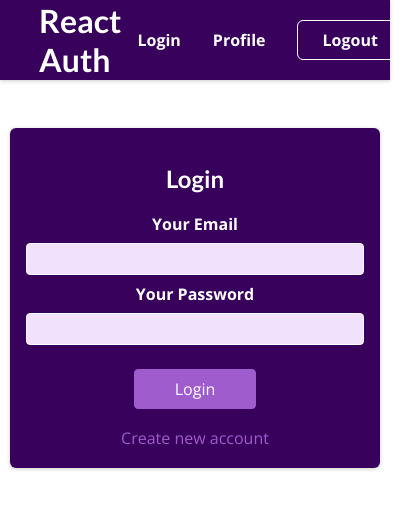
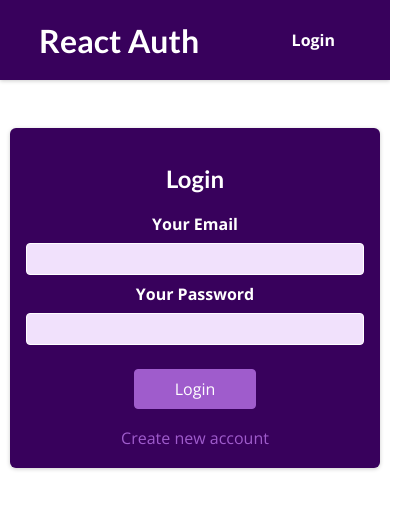
Before and after one commit to ashkalor/react-auth, a React (Create React App) app: page /auth in a window 390 px wide. Shown: the top 508 px of the page, 419 px wide, since content can reach past the window. Built offline with nearby package versions, Linux system fonts and the light colour scheme.

Commit message:
Added AuthContext and made MainNavigation responsive

```diff
--- a/src/components/Auth/AuthForm.js
+++ b/src/components/Auth/AuthForm.js
@@ -1,5 +1,5 @@
-import { useState, useRef } from "react";
-
+import { useState, useRef, useContext } from "react";
+import { AuthContext } from "../../store/auth-context";
 import classes from "./AuthForm.module.css";
 
 const AuthForm = () => {
@@ -7,6 +7,8 @@
   const [isLoading, setIsLoading] = useState(false);
   const emailInputRef = useRef();
   const passwordInputRef = useRef();
+
+  const authCtx = useContext(AuthContext);
 
   const submitHandler = (event) => {
     event.preventDefault();
@@ -45,7 +47,7 @@
         }
       })
       .then((data) => {
-        console.log(data);
+        authCtx.login(data.idToken);
       })
       .catch((err) => {
         alert(err.message);
--- a/src/components/Layout/MainNavigation.js
+++ b/src/components/Layout/MainNavigation.js
@@ -1,24 +1,35 @@
-import { Link } from 'react-router-dom';
+import { useContext } from "react";
+import { Link } from "react-router-dom";
+import { AuthContext } from "../../store/auth-context";
 
-import classes from './MainNavigation.module.css';
+import classes from "./MainNavigation.module.css";
 
 const MainNavigation = () => {
+  const authCtx = useContext(AuthContext);
+  const isLoggedin = authCtx.isLoggedIn;
+
   return (
     <header className={classes.header}>
-      <Link to='/'>
+      <Link to="/">
         <div className={classes.logo}>React Auth</div>
       </Link>
       <nav>
         <ul>
+          {!isLoggedin && (
             <li>
-            <Link to='/auth'>Login</Link>
+              <Link to="/auth">Login</Link>
             </li>
+          )}
+          {isLoggedin && (
             <li>
-            <Link to='/profile'>Profile</Link>
+              <Link to="/profile">Profile</Link>
             </li>
+          )}
+          {isLoggedin && (
             <li>
               <button>Logout</button>
             </li>
+          )}
         </ul>
       </nav>
     </header>
--- a/src/index.js
+++ b/src/index.js
@@ -1,12 +1,15 @@
-import ReactDOM from 'react-dom';
-import { BrowserRouter } from 'react-router-dom';
+import ReactDOM from "react-dom";
+import { BrowserRouter } from "react-router-dom";
 
-import './index.css';
-import App from './App';
+import "./index.css";
+import App from "./App";
+import AuthContextProvider from "./store/auth-context";
 
 ReactDOM.render(
-  <BrowserRouter>
-    <App />
-  </BrowserRouter>,
-  document.getElementById('root')
+  <AuthContextProvider>
+    <BrowserRouter>
+      <App />
+    </BrowserRouter>
+  </AuthContextProvider>,
+  document.getElementById("root")
 );
--- /dev/null
+++ b/src/store/auth-context.js
@@ -0,0 +1,33 @@
+import React, { useState } from "react";
+
+export const AuthContext = React.createContext({
+  token: "",
+  isLoggedIn: false,
+  login: (token) => {},
+  logout: () => {},
+});
+
+const AuthContextProvider = (props) => {
+  const [token, setToken] = useState(null);
+
+  const userIsLoggedIn = !!token;
+  const loginHandler = (token) => {
+    setToken(token);
+  };
+  const logoutHandler = () => {
+    setToken(null);
+  };
+  const contextValue = {
+    token: token,
+    isLoggedIn: userIsLoggedIn,
+    login: loginHandler,
+    logout: logoutHandler,
+  };
+
+  return (
+    <AuthContext.Provider value={contextValue}>
+      {props.children}
+    </AuthContext.Provider>
+  );
+};
+export default AuthContextProvider;
```
Also changed, not shown: 1 other file (tests, documents, lock files or other folders). Lines whose indentation alone changed are shown as unchanged.
